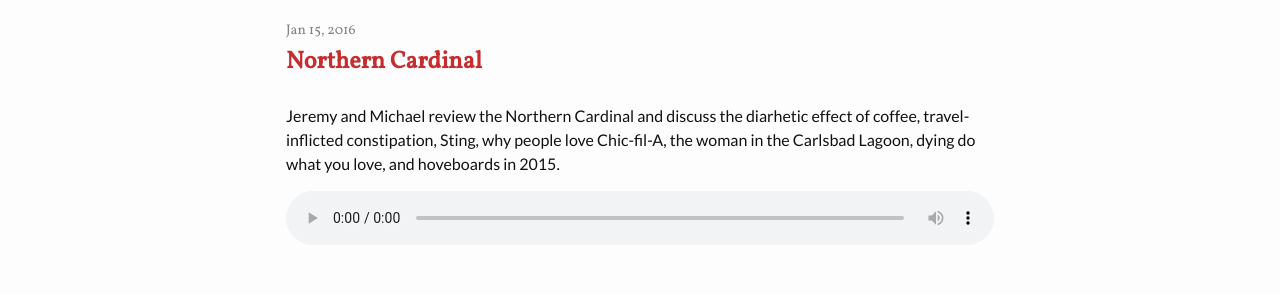
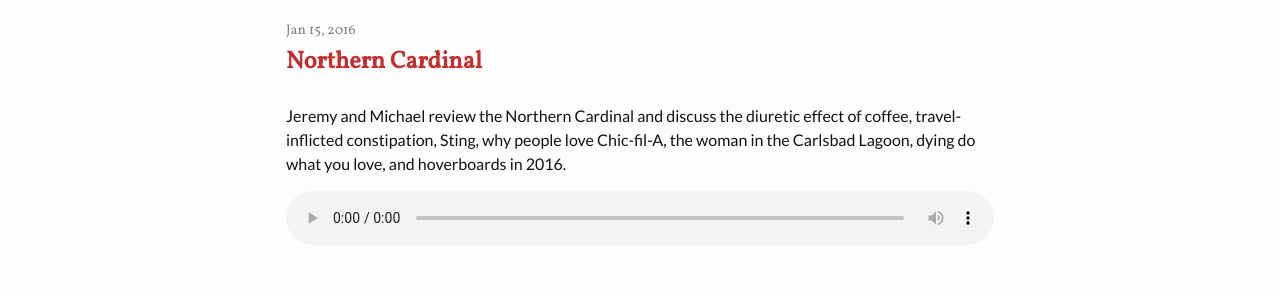
Before and after one commit to chantastic/birdcallreview.com, a Jekyll site: the page built from _posts/2016-01-15-northern-cardinal.markdown, in a window 1280 px wide. Shown: the part 486-781 px from the top of the page. Built offline with Jekyll 4.4.1, drawn with Linux system fonts in a browser that asks for light colours.

Commit message:
Holy shit, turn on spellcheck Chan

```diff
--- a/_posts/2016-01-15-northern-cardinal.markdown
+++ b/_posts/2016-01-15-northern-cardinal.markdown
@@ -8,4 +8,4 @@ duration: 2517
 categories:
 ---
 
-Jeremy and Michael review the Northern Cardinal and discuss the diarhetic effect of coffee, travel-inflicted constipation, Sting, why people love Chic-fil-A, the woman in the Carlsbad Lagoon, dying do what you love, and hoveboards in 2015.
+Jeremy and Michael review the Northern Cardinal and discuss the diuretic effect of coffee, travel-inflicted constipation, Sting, why people love Chic-fil-A, the woman in the Carlsbad Lagoon, dying do what you love, and hoverboards in 2016.
--- a/_posts/2016-01-27-willow-ptarmigan.markdown
+++ b/_posts/2016-01-27-willow-ptarmigan.markdown
@@ -8,4 +8,4 @@ duration: 2590
 categories:
 ---
 
-Jeremy and Michael review the Willow Ptarmigan and discuss Sting (again), coffee (again), judging and being judged in coffee shops, the losses and gains of hair in your 30s, Claim Jumper, fruitcake, meatloaf, spounges, asparagus pee, dictating your phon number, de facto traffic laws, and insurance nonsense.
+Jeremy and Michael review the Willow Ptarmigan and discuss Sting (again), coffee (again), judging and being judged in coffee shops, the losses and gains of hair in your 30's, Claim Jumper, fruitcake, meatloaf, sponges, asparagus pee, dictating your phone number, de facto traffic laws, and insurance nonsense.
--- a/_posts/2016-02-01-winter-wren.markdown
+++ b/_posts/2016-02-01-winter-wren.markdown
@@ -8,4 +8,4 @@ duration: 1836
 categories:
 ---
 
-Jeremy and Michael review the Winter Wren and discuss gaming The Price is Right, coffee cleanses, common misconceptions around the common cold, a Randy Newman Sting cover album, Banksy&mdash;the anonymous street artist / popular icelandic-band frontman, the odds of crashing in a 747, drugging children, mandetory revocation of licenses from senior citizens, and a Marvel/Star Wars fusion universe.
+Jeremy and Michael review the Winter Wren and discuss gaming The Price is Right, coffee cleanses, common misconceptions around the common cold, a Randy Newman Sting cover album, Banksy&mdash;the anonymous street artist / popular Icelandic band front-man, the odds of crashing in a 747, drugging children, mandatory revocation of licenses from senior citizens, and a Marvel/Star Wars fusion universe.
--- a/_posts/2016-02-10-red-winged-blackbird.markdown
+++ b/_posts/2016-02-10-red-winged-blackbird.markdown
@@ -1,6 +1,6 @@
 ---
 layout: post
-title:  "Red-winged blackbird"
+title:  "Red-winged Blackbird"
 date:   2016-02-10 12:00:00 -0800
 mp3: "http://episodes.birdcallreview.com/red-winged-blackbird.mp3"
 filesize: 40747436
@@ -8,4 +8,4 @@ duration: 2541
 categories:
 ---
 
-Jeremy and Michael review the Red-winged blackbird and discuss the marvelous Jamie Fox, whether people like us or not, the Racism of John Wayne and his bestie Donald Trump, what a terrible a person you are on Facebook, 3D-printed babies, placentas, tardigrades, cryogenics, and wet dreams.
+Jeremy and Michael review the Red-winged blackbird and discuss the marvelous Jamie Fox, whether people like us or not, the racism of John Wayne and his bestie Donald Trump, what a terrible a person you are on Facebook, 3D-printed babies, placentas, tardigrades, cryogenics, and wet dreams.
```
